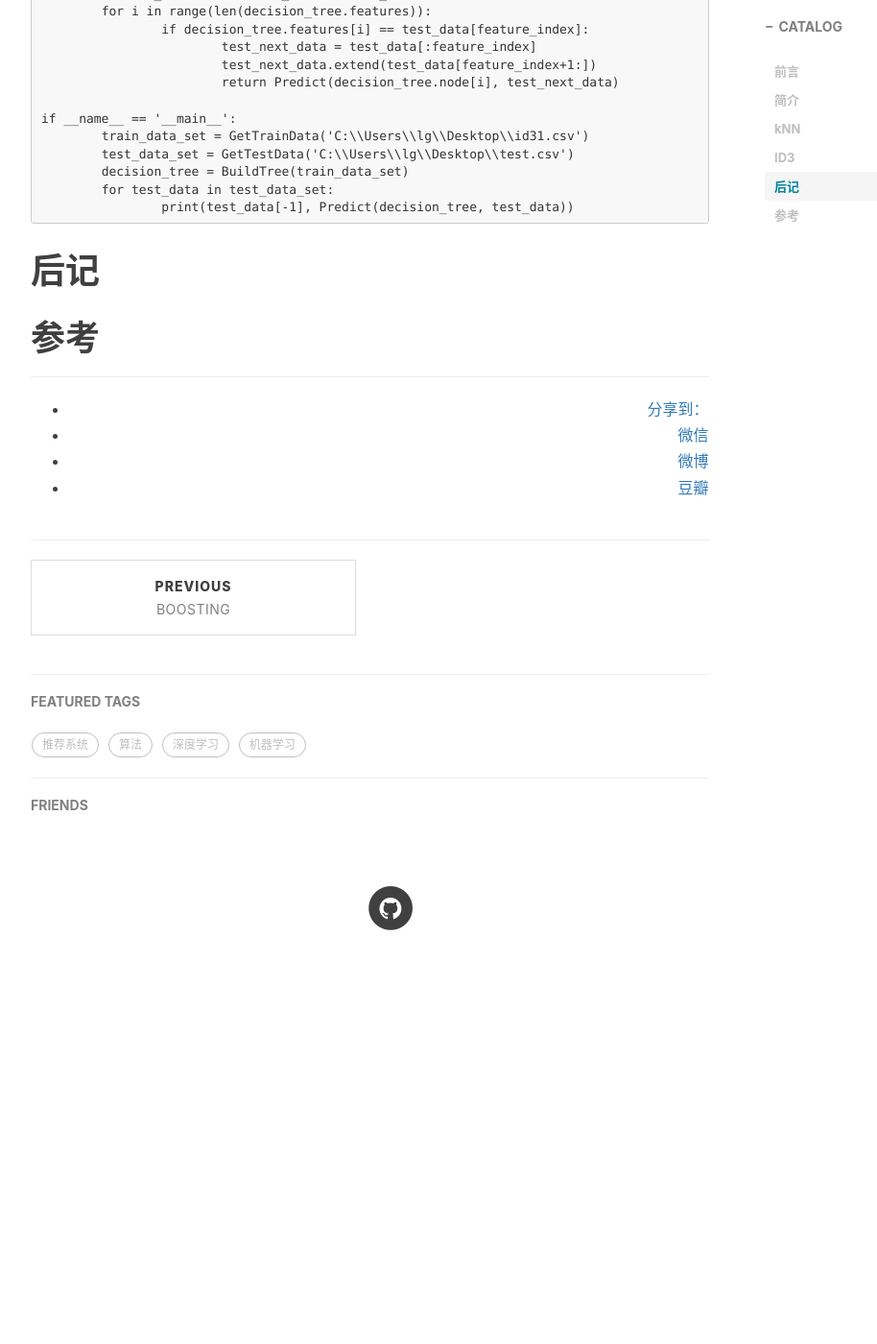
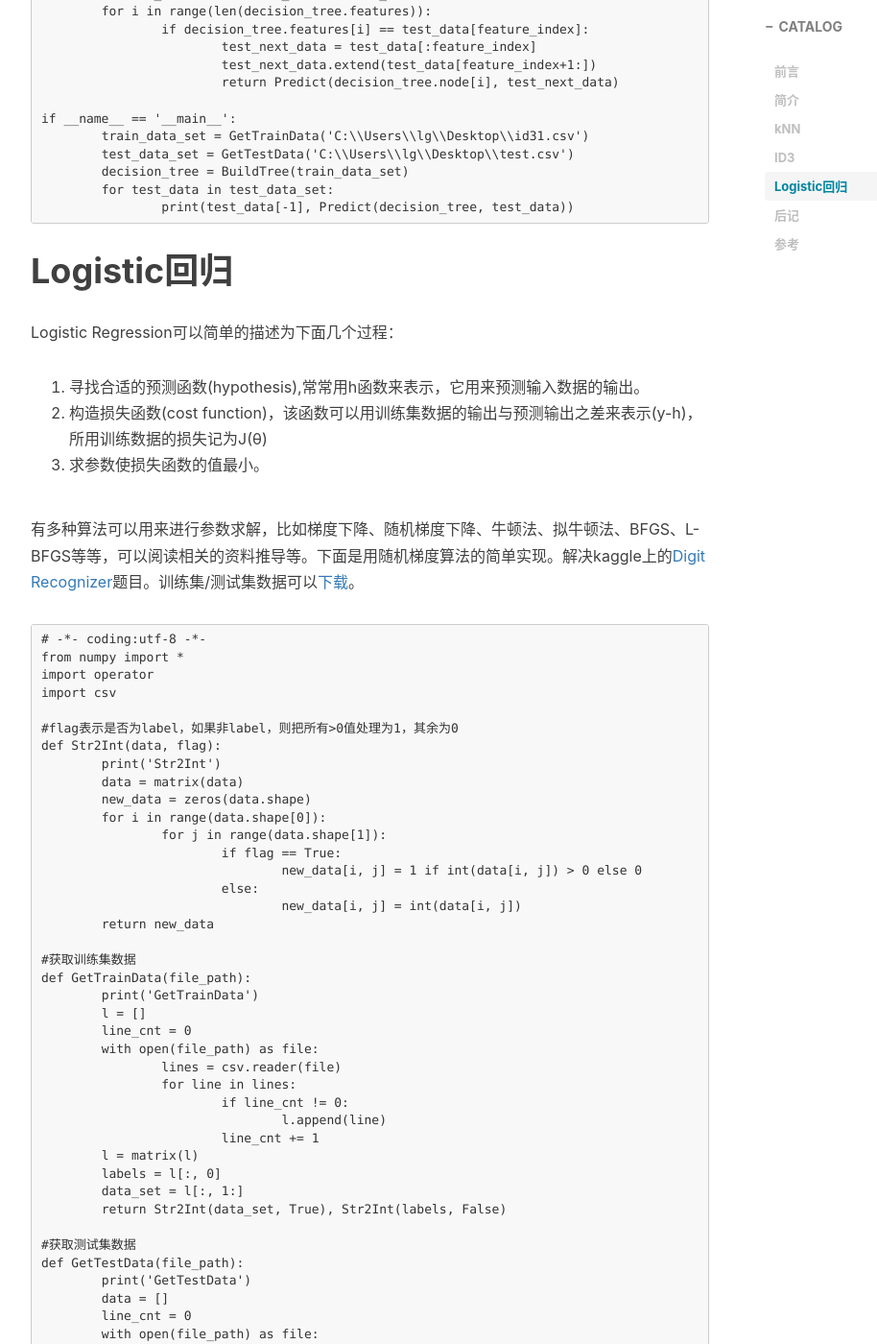
Before and after one commit to CoolIceFire/CoolIceFire.github.io, a Jekyll site: the page built from _posts/2016-07-16-Machine Learning.markdown, in a window 1280 px wide and 1400 px high, scrolled down 5368 px. Shown: the whole window at 96% size, without its empty margins (233-1147 px from the left). Built offline with Jekyll 4.4.1, drawn with Linux system fonts in a browser that asks for light colours; nearby versions of some CDN libraries; comment, search, counter and statistics services are not loaded; before the commit the page ends 6434 px from its top, so only the background shows below that; some of the changed text lies outside the part shown.

Commit message:
Update 2016-07-16-Machine Learning.markdown

```diff
--- a/_posts/2016-07-16-Machine Learning.markdown
+++ b/_posts/2016-07-16-Machine Learning.markdown
@@ -237,6 +237,123 @@ ID3算法是一个分类预测算法，该算法的核心是“信息熵”问
 		for test_data in test_data_set:
 			print(test_data[-1], Predict(decision_tree, test_data))
 
+# Logistic回归
+Logistic Regression可以简单的描述为下面几个过程：
+
+1. 寻找合适的预测函数(hypothesis),常常用h函数来表示，它用来预测输入数据的输出。
+2. 构造损失函数(cost function)，该函数可以用训练集数据的输出与预测输出之差来表示(y-h)，所用训练数据的损失记为J(θ)
+3. 求参数使损失函数的值最小。
+
+有多种算法可以用来进行参数求解，比如梯度下降、随机梯度下降、牛顿法、拟牛顿法、BFGS、L-BFGS等等，可以阅读相关的资料推导等。下面是用随机梯度算法的简单实现。解决kaggle上的[Digit Recognizer](https://www.kaggle.com/c/digit-recognizer)题目。训练集/测试集数据可以[下载](https://www.kaggle.com/c/digit-recognizer/data)。
+
+	# -*- coding:utf-8 -*-
+	from numpy import *
+	import operator
+	import csv
+
+	#flag表示是否为label，如果非label，则把所有>0值处理为1，其余为0
+	def Str2Int(data, flag):
+		print('Str2Int')
+		data = matrix(data)
+		new_data = zeros(data.shape)
+		for i in range(data.shape[0]):
+			for j in range(data.shape[1]):
+				if flag == True:
+					new_data[i, j] = 1 if int(data[i, j]) > 0 else 0
+				else:
+					new_data[i, j] = int(data[i, j])
+		return new_data
+
+	#获取训练集数据
+	def GetTrainData(file_path):
+		print('GetTrainData')
+		l = []
+		line_cnt = 0
+		with open(file_path) as file:
+			lines = csv.reader(file)
+			for line in lines:
+				if line_cnt != 0:
+					l.append(line)
+				line_cnt += 1
+		l = matrix(l)
+		labels = l[:, 0]
+		data_set = l[:, 1:]
+		return Str2Int(data_set, True), Str2Int(labels, False)
+
+	#获取测试集数据
+	def GetTestData(file_path):
+		print('GetTestData')
+		data = []
+		line_cnt = 0
+		with open(file_path) as file:
+			lines = csv.reader(file)
+			for line in lines:
+				if line_cnt != 0:
+					data.append(line)
+				line_cnt += 1
+		return Str2Int(data, True)
+
+	def sigmoid(x):
+		return 1.0/(1 + exp(-x))
+
+	def GetError(weights, data_set, labels):
+		error = 0
+		for i in range(shape(data_set)[0]):
+			h = sigmoid(sum(data_set[i]*weights))
+			h = 1 if h > 0.5 else 0
+			error += abs(labels[i]-h)
+		return error*1.0/shape(data_set)[0]
+
+	def SGD(now, data_set, labels, num_iters, episilon = 0.0001):
+		m, n = shape(data_set)
+		print(m, n)
+		weights = zeros(n)
+		pre = 100
+		alpha = 0.0001
+		for iter in range(num_iters):
+			data_index = range(m)
+			if iter%50 == 0: alpha *= 0.9
+			for i in range(m):
+				index = int(random.uniform(0, len(data_index)))
+				h = sigmoid(sum(data_set[index]*weights))
+				error = labels[index] - h
+				weights = weights + alpha * error * data_set[index]
+				del(data_index[index])
+			error_rate = GetError(weights, data_set, labels)
+			if error_rate < episilon:
+				break
+			print('Now: %d, Iter: %d, %f' % (now, iter, error_rate))
+		return weights
+
+	def GetPredict(test_data, weights, pro, now):
+		m, n = shape(test_data)
+		for i in range(m):
+			pro[i, now] = sigmoid(sum(test_data[i]*weights))
+
+	if __name__ == '__main__':
+		train_data_set, train_labels = GetTrainData('E:\\DL\\DR\\train.csv')
+		test_data_set = GetTestData('E:\\DL\\DR\\test.csv')
+		pro = zeros((shape(test_data_set)[0], 10))
+		for i in range(10):
+			print('begin: ', i)
+			labels = [1 if train_labels[j, 0] == i else 0 for j in range(shape(train_labels)[0])]
+			weights = SGD(i, train_data_set, labels, 1000)
+			GetPredict(test_data_set, weights, pro, i)
+		m = shape(test_data_set)[0]
+		for i in range(m):
+			mn = -1; idx = -1
+			for j in range(10):
+				if pro[i, j] > mn:
+					mn = pro[i, j]
+					idx = j
+			print(i+1,idx)
+
+参数的问题，准确率并不高，90%多点，可以调一下参数测试下参数不同时的效果。
+
+优点：计算代价不高，易于实现和理解。
+
+缺点：容易欠拟合，分类精度可能不高。
+
 
 # 后记
 
```
